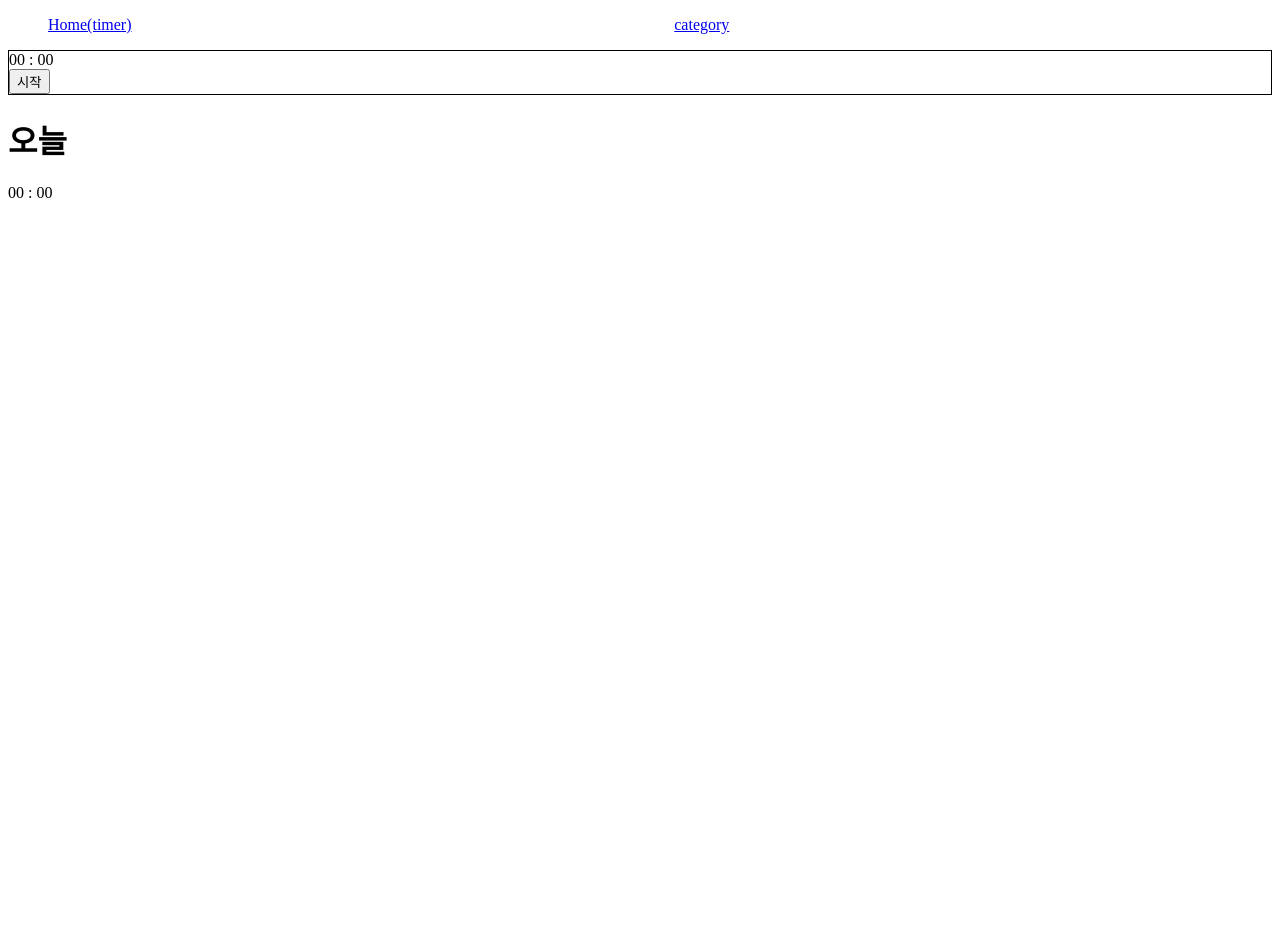
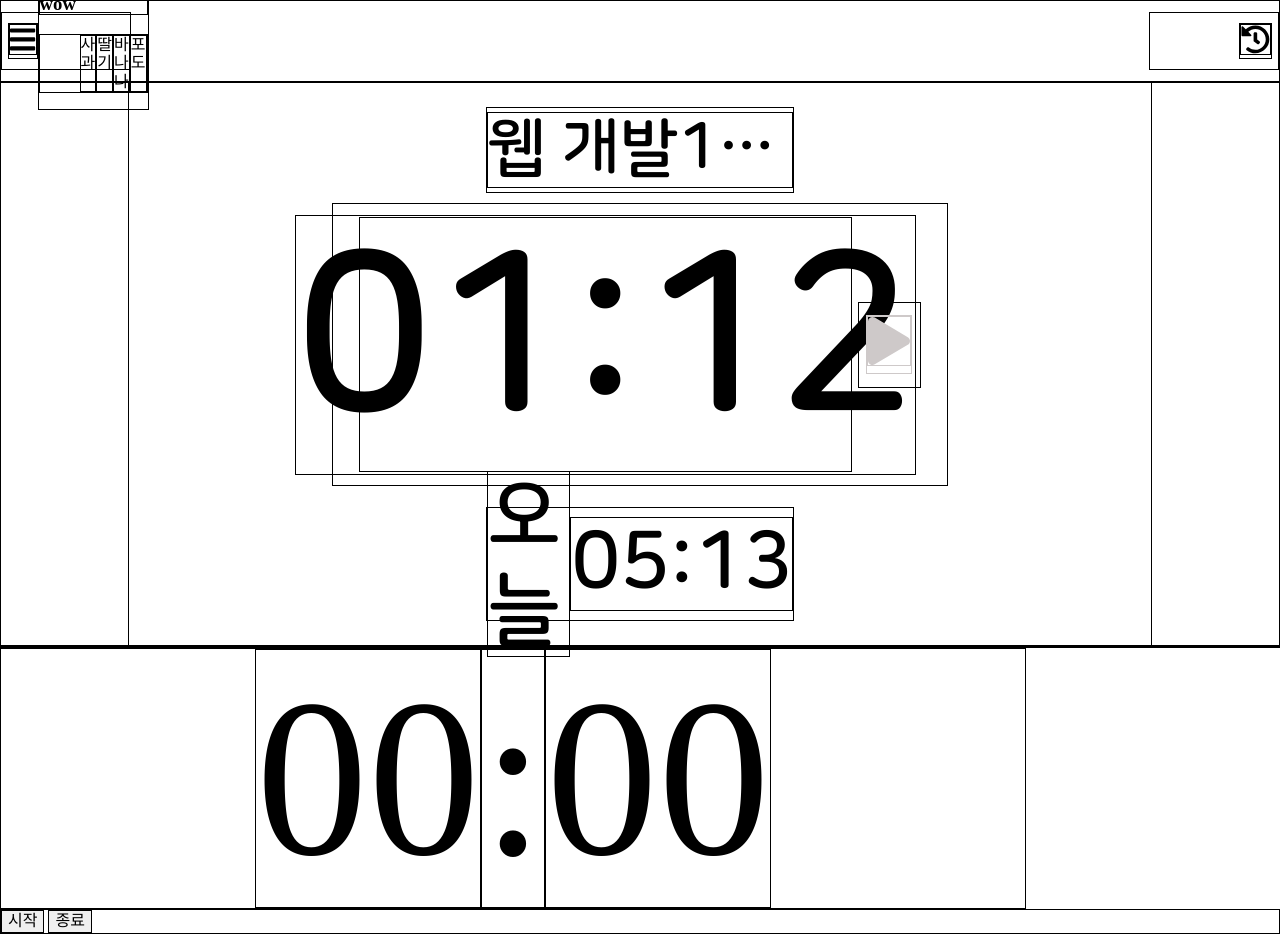
Before and after one commit to JunYeop92/LifeCoach, a website built with webpack: page FE/public/index.html in a window 1280 px wide. Before the commit the page ends 800 px from the top, so only its background shows below. Built offline with nearby package versions, Linux system fonts and the light colour scheme; files whose address does not match are found by name.

Commit message:
웹 디자인 개발용

```diff
--- a/FE/package.json
+++ b/FE/package.json
@@ -12,12 +12,14 @@
   "license": "ISC",
   "devDependencies": {
     "css-loader": "^5.0.1",
+    "file-loader": "^6.2.0",
     "style-loader": "^2.0.0",
     "webpack": "^5.17.0",
     "webpack-cli": "^4.4.0",
     "webpack-dev-server": "^3.11.2"
   },
   "dependencies": {
+    "@fortawesome/fontawesome-free": "^5.15.2",
     "axios": "^0.21.1"
   }
 }
--- a/FE/public/index.html
+++ b/FE/public/index.html
@@ -1,18 +1,54 @@
 <!DOCTYPE html>
 <html lang="en">
+
 <head>
     <meta charset="UTF-8">
     <meta name="viewport" content="width=device-width, initial-scale=1.0">
     <title>ASSISTANT</title>
 </head>
+
 <body>
-    <nav>
+    <!-- <nav>
         <ul id="navigation">
             <li><a href="/">Home(timer)</a></li>
             <li><a href="/category">category</a></li>
         </ul>
-    </nav>
-    <div id='app'></div>
+    </nav> -->
+    <div id='app'>
+        <div id='header'>
+            <div id='category'>
+                <span><i class="fas fa-bars"></i></span>
+                <div class='menu'>
+                    <h3>wow</h3>
+                    <ul>
+                        <li>사과</li>
+                        <li>딸기</li>
+                        <li>바나나</li>
+                        <li>포도</li>
+                    </ul>
+                </div>
+            </div>
+            <div id='record'>
+                <span><i class="fas fa-history"></i></span>
+            </div>
+        </div>
+        <div id='main'>
+            <div id='content'>
+                <div id='title'><span>웹 개발123456</span></div>
+                <div id='timer-wrap'>
+                    <div id='timer'><span>01:12</span></div>
+                    <div id='btn'>
+                        <span>
+                            <i class="fas fa-play"></i>
+                        </span>
+                    </div>
+                </div>
+                <div id='today'><span>오늘</span><span>05:13</span></div>
+            </div>
+        </div>
+        <div id='footer'></div>
+    </div>
     <script src='./index_bundle.js'></script>
 </body>
+
 </html>
--- a/FE/src/index.js
+++ b/FE/src/index.js
@@ -1,60 +1,64 @@
 import Timer from './component/timer/Timer.js';
 import Category from './component/category/Category.js';
-import css from './style.css';
+import './Normalize.css';
+import './style.css';
+import '@fortawesome/fontawesome-free/js/fontawesome'
+import '@fortawesome/fontawesome-free/js/solid'
+import '@fortawesome/fontawesome-free/js/brands'
 // new Category(document.querySelector('#app'));
 // new Timer(document.querySelector('#app'));
 
-(function () {
-    const root = document.querySelector('#app');
+// (function () {
+//     const root = document.querySelector('#app');
 
-    const timer = new Timer();
-    const category = new Category();
+//     const timer = new Timer();
+//     const category = new Category();
 
-    const routes = {
-        // path: url
-        '/': timer,
-        '/category': category,
-    };
+//     const routes = {
+//         // path: url
+//         '/': timer,
+//         '/category': category,
+//     };
 
-    const render = async (path) => {
-        root.innerHTML = '';
-        const renderComponent = routes[path];
-        renderComponent.render(root);
+//     const render = async (path) => {
+//         root.innerHTML = '';
+//         const renderComponent = routes[path];
+//         renderComponent.render(root);
 
-        // if (!renderComponent) {
-        //     root.innerHTML = `${path} Not Found`;
-        //     return;
-        // }
-    };
+//         // if (!renderComponent) {
+//         //     root.innerHTML = `${path} Not Found`;
+//         //     return;
+//         // }
+//     };
 
-    // popstate 이벤트는 history entry가 변경되면 발생한다.
-    // PJAX 방식은 hash를 사용하지 않으므로 hashchange 이벤트를 사용할 수 없다.
-    // popstate 이벤트는 pushState에 의해 발생하지 않는다.
-    // 이전페이지 / 다음페이지 button 또는 history.back() / history.go(n)에 의해 발생한다.
-    window.addEventListener('popstate', (e) => {
-        // e.state는 pushState 메서드의 첫번째 인수
-        console.log('[popstate]', e.state);
-        // 이전페이지 / 다음페이지 button이 클릭되면 render를 호출
-        render(e.state.path);
-    });
+//     // popstate 이벤트는 history entry가 변경되면 발생한다.
+//     // PJAX 방식은 hash를 사용하지 않으므로 hashchange 이벤트를 사용할 수 없다.
+//     // popstate 이벤트는 pushState에 의해 발생하지 않는다.
+//     // 이전페이지 / 다음페이지 button 또는 history.back() / history.go(n)에 의해 발생한다.
+//     window.addEventListener('popstate', (e) => {
+//         // e.state는 pushState 메서드의 첫번째 인수
+//         console.log('[popstate]', e.state);
+//         // 이전페이지 / 다음페이지 button이 클릭되면 render를 호출
+//         render(e.state.path);
+//     });
 
-    // 네비게이션을 클릭하면 주소창의 url이 변경되므로 HTTP 요청이 서버로 전송된다.
-    // preventDefault를 사용하여 이를 방지하고 history 관리를 위한 처리를 실시한다.
-    navigation.addEventListener('click', (e) => {
-        if (!e.target.matches('#navigation > li > a')) return;
-        e.preventDefault();
-        // 이동 페이지
-        const path = e.target.getAttribute('href');
+//     // 네비게이션을 클릭하면 주소창의 url이 변경되므로 HTTP 요청이 서버로 전송된다.
+//     // preventDefault를 사용하여 이를 방지하고 history 관리를 위한 처리를 실시한다.
+//     navigation.addEventListener('click', (e) => {
+//         if (!e.target.matches('#navigation > li > a')) return;
+//         e.preventDefault();
+//         // 이동 페이지
+//         const path = e.target.getAttribute('href');
 
-        // 주소창의 url은 변경되지만 HTTP 요청이 서버로 전송되지는 않는다.
-        history.pushState({ path }, null, path);
-        // path에 의한 AJAX 요청
-        render(path);
-    });
+//         // 주소창의 url은 변경되지만 HTTP 요청이 서버로 전송되지는 않는다.
+//         history.pushState({ path }, null, path);
+//         // path에 의한 AJAX 요청
+//         render(path);
+//     });
 
-    // 웹페이지가 처음 로딩되었을 때
-    render('/');
+//     // 웹페이지가 처음 로딩되었을 때
+//     render('/');
 
-    // 새로고침이 클릭되었을 때, 현 페이지(예를 들어 loclahost:5004/service)가 서버에 요청된다.
-    // 이에 응답하는 기능이 서버 측에 추가되어야 한다.
-})();
+//     // 새로고침이 클릭되었을 때, 현 페이지(예를 들어 loclahost:5004/service)가 서버에 요청된다.
+//     // 이에 응답하는 기능이 서버 측에 추가되어야 한다.
+// })();
--- a/FE/src/style.css
+++ b/FE/src/style.css
@@ -1,3 +1,144 @@
+@font-face{
+    font-family: NanumSquareRound;
+    src : url('font/NanumSquareRoundR.ttf') format('truetype');
+    font-weight: normal;
+}
+
+@font-face{
+    font-family: NanumSquareRound;
+    src : url('font/NanumSquareRoundB.ttf') format('truetype');
+    font-weight: bold;
+}
+
+html,body{
+    height: 100%; /*높이 꽉 차게 활용 */
+}
+
+#app {
+    display: flex;
+    flex-direction: column;
+    height: 100%; /*비율은 부모 요소에 비례*/
+
+}
+#app * {
+    border: 1px solid;
+}
+
+#header {
+    height: 10%;
+    display: flex;
+    align-items: center;
+    justify-content: space-between;
+}
+
+#category, #record {
+    width: 10%;
+    height: 70%;
+    display: flex;
+    align-items: center;
+    /* justify-content: center; */
+}
+
+#record {
+    justify-content: flex-end;
+}
+
+#category span, #record span{
+    font-size: 1.8rem;
+}
+
+#category span {
+    margin-left: 5%;
+}
+
+#record span {
+    margin-right: 5%;
+}
+
+#main{
+    height: 80%;
+    display: flex;
+    align-items: center;
+    justify-content: center;
+}
+
+
+
+#content{
+    display: flex;
+    flex-direction: column;
+    width : 80%;
+    height: 100%;
+    align-items: center;
+    justify-content: center;
+    font-family: NanumSquareRound;
+    font-weight: bold;
+}
+
+#title{
+    width : 30%;
+    height: 15%;
+    margin-bottom: 1%;
+    display: flex;
+    align-items: center;
+    justify-content: center;
+    font-size : 8vmin;
+}
+
+#title span{
+    overflow: hidden;
+    text-overflow: ellipsis;
+    white-space: nowrap;
+}
+
+#timer-wrap{
+    width : 60%;
+    height: 50%;
+    margin-bottom: 2%;
+    display: flex;
+    align-items: center;
+    justify-content: center;
+}
+#timer{
+    width: 80%;
+    height: 90%;
+    display: flex;
+    align-items: center;
+    justify-content: center;
+    font-size : 28vmin;
+}
+
+#btn{
+    margin-left: 1%;
+    width: 10%;
+    height: 30%;
+    display: flex;
+    align-items: center;
+    justify-content: center;
+
+}
+#btn span{
+    font-size: 6vmin;
+    color:#cec9c9;
+}
+
+#today{
+    width : 30%;
+    height: 20%;
+    display: flex;
+    align-items: center;
+    justify-content: space-around;
+    font-size : 10vmin;
+}
+
+#footer {
+    height: 10%;
+    flex : 1
+}
+
+
+
+
 #timer,
 #total {
     border: 1px solid;
--- a/FE/webpack.config.js
+++ b/FE/webpack.config.js
@@ -15,6 +15,10 @@ module.exports = {
                 test: /\.css$/i,
                 use: ['style-loader', 'css-loader'],
             },
+            {
+                test: /\.(woff|woff2|eot|ttf|otf)$/,
+                use: ['file-loader'],
+            },
         ],
     },
     devServer: {
```
Also changed, not shown: FE/src/Normalize.css (added), FE/src/font/NanumSquareRoundB.ttf (added), 2 other files.
